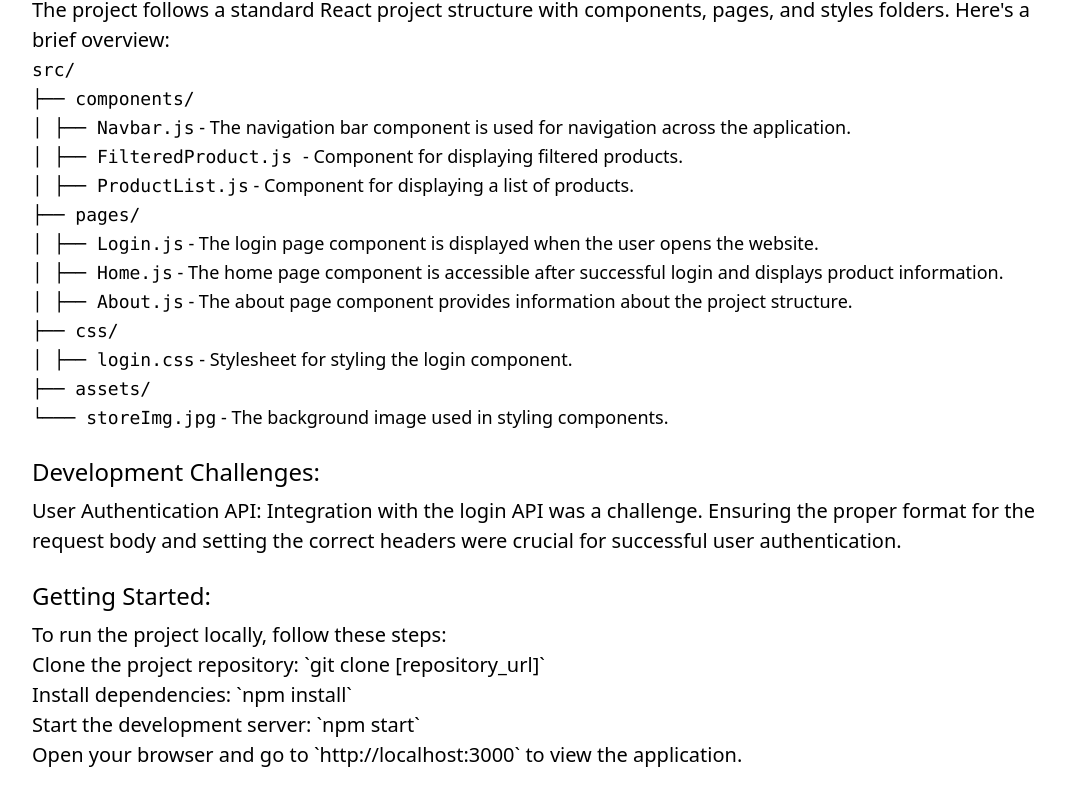
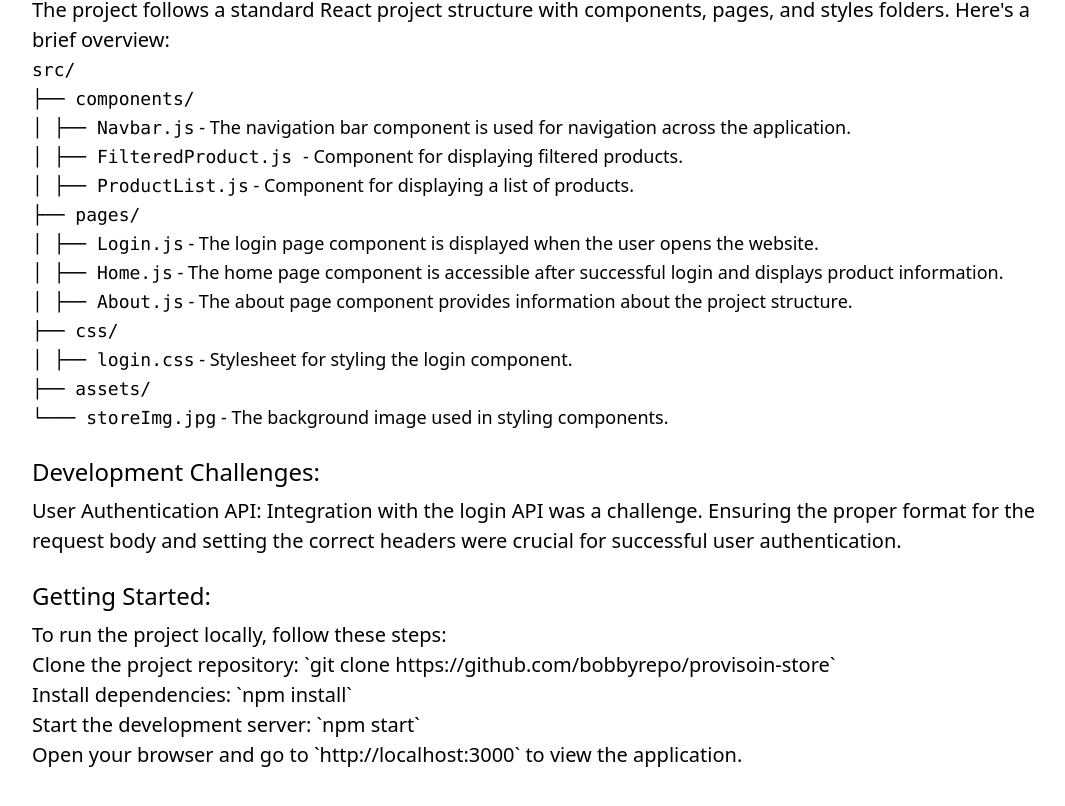
Before and after one commit to bobbyrepo/provisoin-store, a React (Create React App) app: page /about in a window 1280 px wide. Shown: the part 318-1124 px from the top of the page, without its empty margins (96-1161 px from the left). Before the commit the page ends 1088 px from the top, so only its background shows below. Built offline with nearby package versions, Linux system fonts and the light colour scheme.

Commit message:
style added

```diff
--- a/src/pages/About.js
+++ b/src/pages/About.js
@@ -55,7 +55,7 @@ function About() {
   const h2css = "md:text-2xl sm:text-xl text-lg font-medium sm:mt-6 mt-4";
   const pcss = "md:text-[20px] sm:text-[19px] text-[17px] sm:mt-2 mt-1";
   return (
-    <div className="w-[80%] mx-auto mt-8">
+    <div className="w-[80%] mx-auto mt-8 mb-20">
       <h1 className="text-center md:text-3xl sm:text-2xl text-xl font-medium">
         About Provision Store E-shop Website
       </h1>
@@ -142,7 +142,10 @@ function About() {
       <p className={`${pcss}`}>
         To run the project locally, follow these steps:
         <ol>
-          <li>Clone the project repository: `git clone [repository_url]`</li>
+          <li>
+            Clone the project repository: `git clone
+            https://github.com/bobbyrepo/provisoin-store`
+          </li>
           <li>Install dependencies: `npm install`</li>
           <li>Start the development server: `npm start`</li>
         </ol>
```
